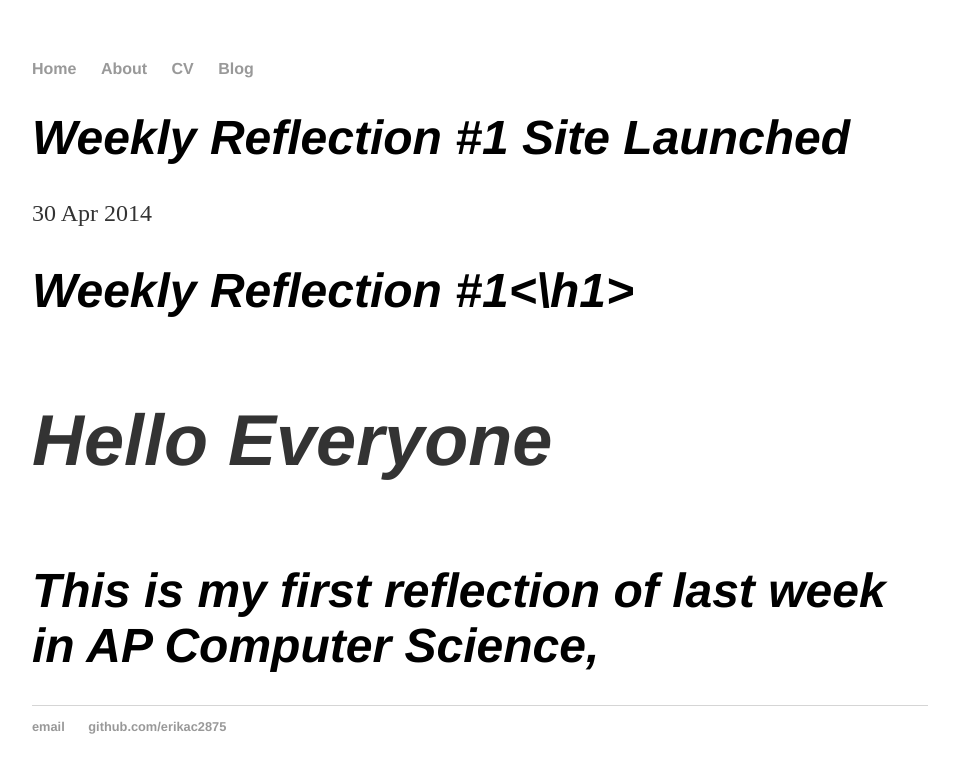
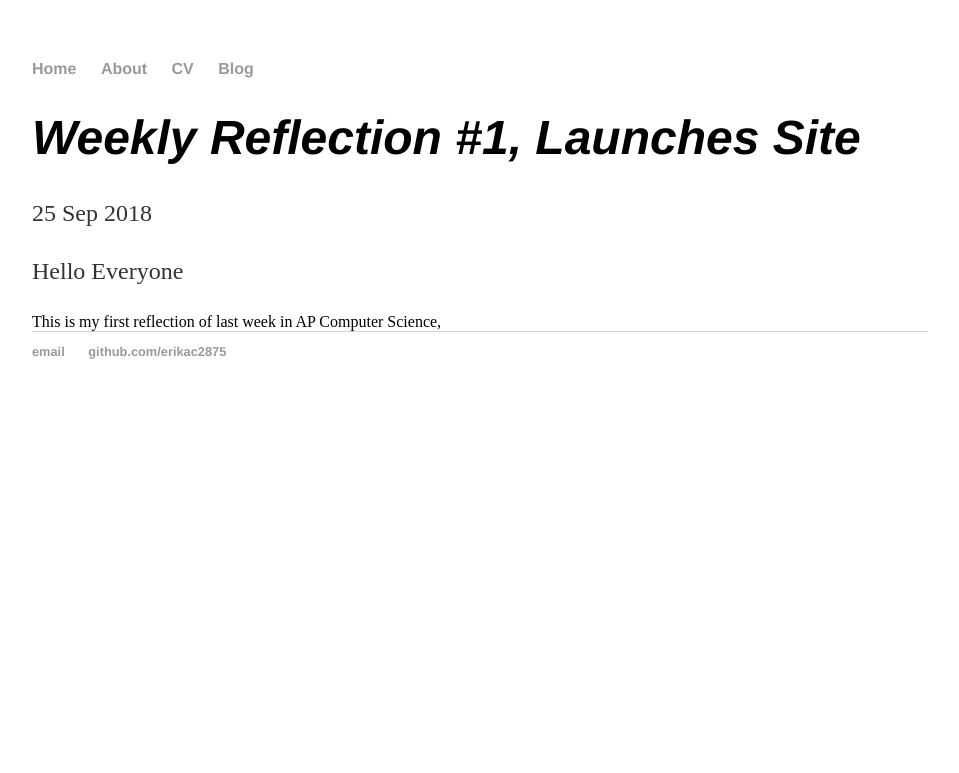
Before and after one commit to erikac2875/erikac2875.github.io, a Jekyll site: the page built from _posts/2014-04-30-Weekly-Reflection-#1-site-launched.md, in a window 1280 px wide. Shown: the top 773 px of the page, without its empty margins (160-1119 px from the left). Built offline with Jekyll 4.4.1, drawn with Linux system fonts in a browser that asks for light colours; our own code applies the rules of GitHub Pages for plain Markdown files.

Commit message:
Update 2014-04-30-Weekly-Reflection-#1-site-launched.md

```diff
--- a/_posts/2014-04-30-Weekly-Reflection-#1-site-launched.md
+++ b/_posts/2014-04-30-Weekly-Reflection-#1-site-launched.md
@@ -1,3 +1,9 @@
-<h1>Weekly Reflection #1<\h1>
+---
+layout: post
+title: "Weekly Reflection #1, Launches Site"
+date: 2018-09-25
+---
+
+
 <p>Hello Everyone</p>
 <p2>This is my first reflection of last week in AP Computer Science, </p2>
```
